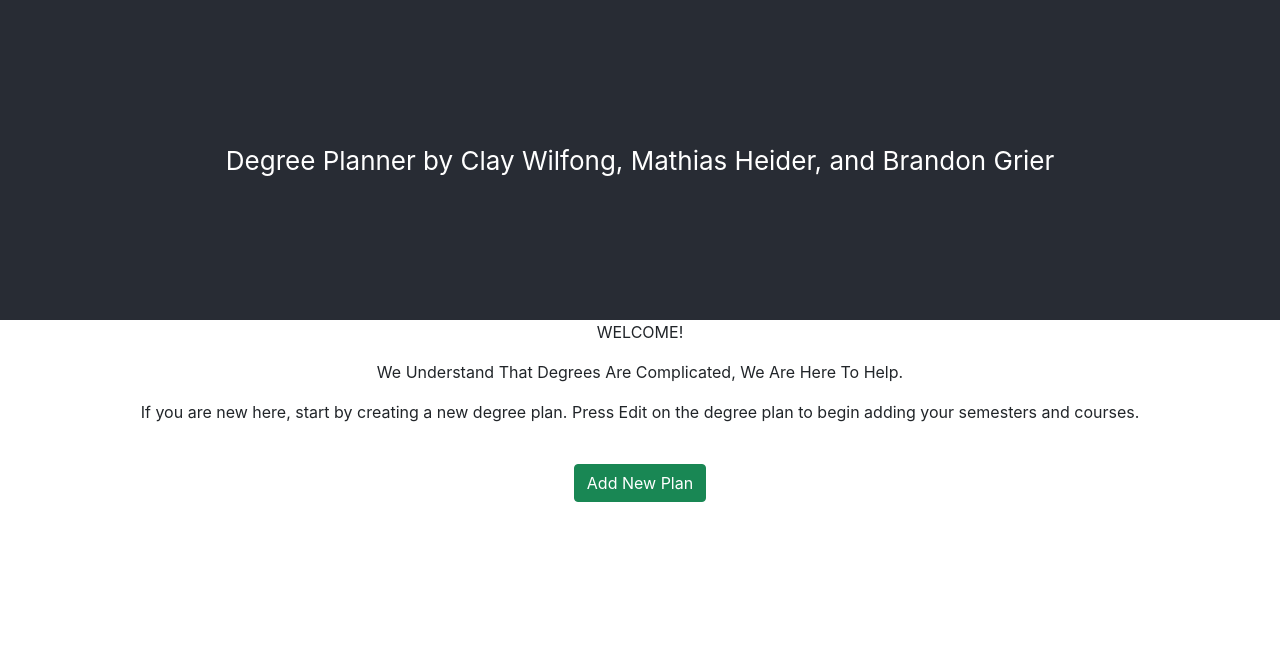
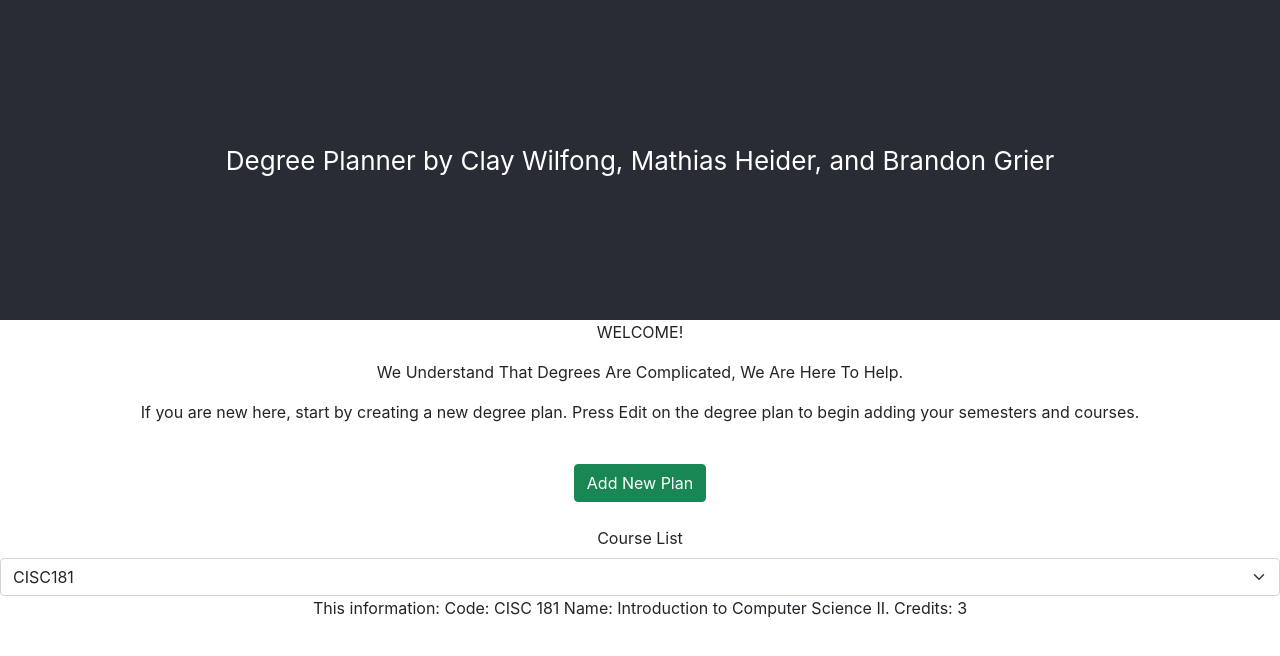
Before and after one commit to UD-CISC275-S22/cis-scheduler-team-13, a React (Create React App) app: page / in a window 1280 px wide. Shown: the top 656 px of the page. Built offline with nearby package versions, Linux system fonts and the light colour scheme.

Commit message:
added courselist drop down

```diff
--- a/src/App.tsx
+++ b/src/App.tsx
@@ -9,6 +9,7 @@ import { PlanList } from "./components/PlanList";
 //import { course } from "./interface/course";
 import { plan } from "./interface/plan";
 import { semester } from "./interface/semester";
+import { Form } from "react-bootstrap";
 
 export function App(): JSX.Element {
     //const [courses, setCourses] = useState<course[]>([]);
@@ -17,6 +18,11 @@ export function App(): JSX.Element {
     const [show, setShow] = useState<boolean>(false);
     const CloseAddModal = () => setShow(false);
     const ShowAddModal = () => setShow(true);
+    //stuff belowe needs to be edited but im in a rush so o well
+    const [emotion, setEmotion] = useState<string>("CISC181");
+    function updateEmotion(event: React.ChangeEvent<HTMLSelectElement>) {
+        setEmotion(event.target.value);
+    }
 
     function editSemester(season: string, year: number, newSemester: semester) {
         setSemesters(
@@ -114,6 +120,18 @@ export function App(): JSX.Element {
                         addPlan={addPlan}
                     ></AddPlan>
                 </div>
+                <div>
+                    <Form.Group controlId="courseList">
+                        <Form.Label>Course List</Form.Label>
+                        <Form.Select value={emotion} onChange={updateEmotion}>
+                            <option value="CISC181">CISC181</option>
+                            <option value="CISC210">CISC210</option>
+                            <option value="CISC220">CISC220</option>
+                        </Form.Select>
+                    </Form.Group>
+                    This information: Code: CISC 181 Name: Introduction to
+                    Computer Science II. Credits: 3
+                </div>
             </div>
         </div>
     );
```
